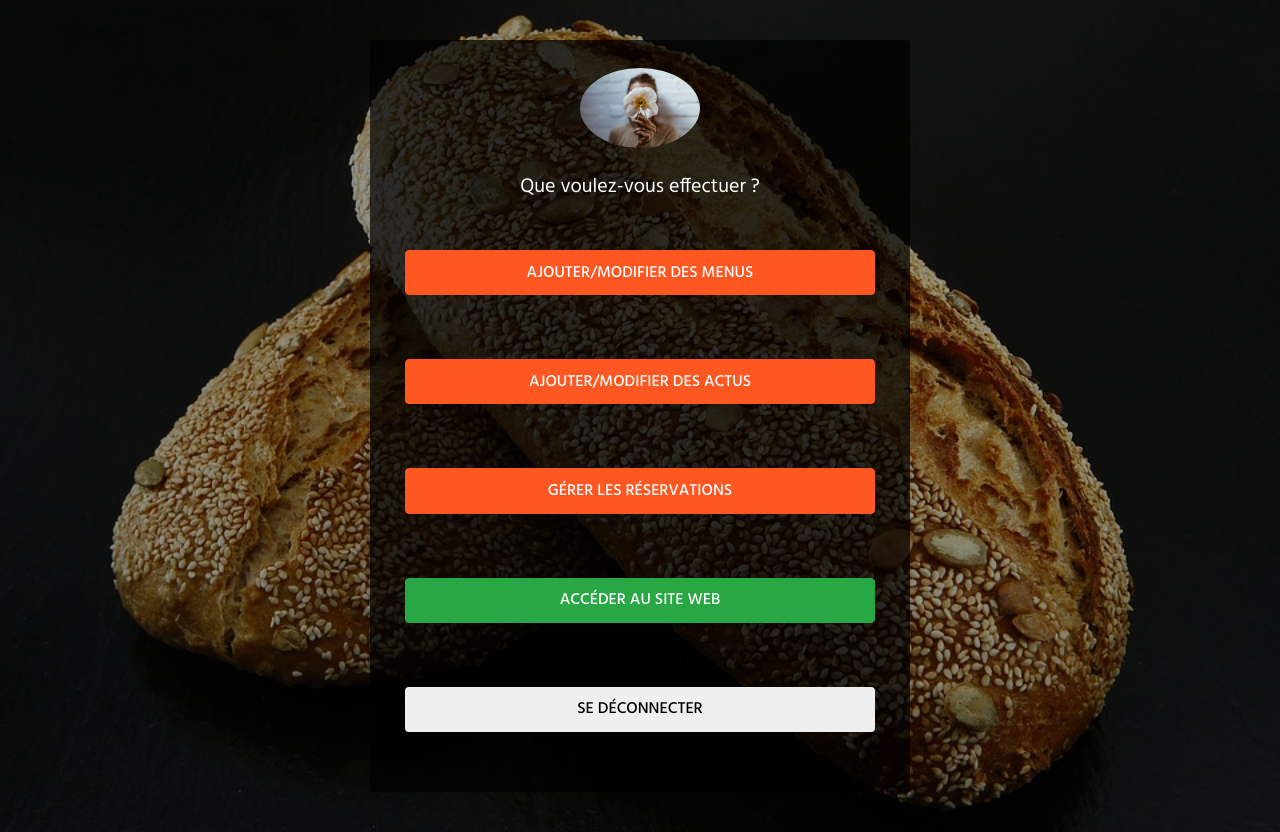
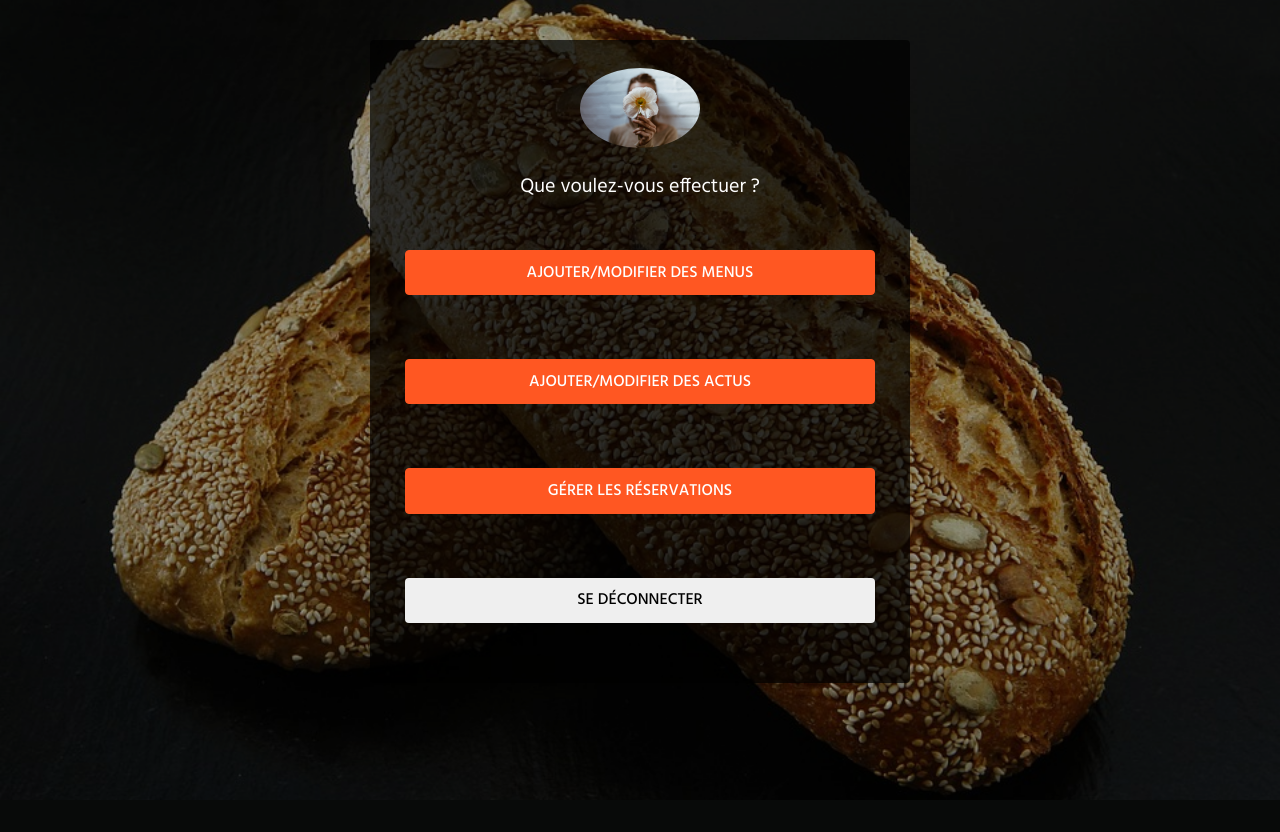
Before and after one commit to guio12/strascook_symfony4, a PHP site: template src/View/StrasCook/login2.html.twig in a window 1280 px wide. After the commit the page ends 799 px from the top, so only its background shows below. Run offline with PHP 8.4, Linux system fonts and the light colour scheme; the template is opened without the code that fills it, so the values that code supplies are empty; some libraries are stand-ins or nearby versions.

Commit message:
modif des liens dans page login2 (envoi vers /réservation)

```diff
--- a/src/View/StrasCook/login2.html.twig
+++ b/src/View/StrasCook/login2.html.twig
@@ -28,8 +28,7 @@
                                      <ul class="col-12" id="choix">
                                          <li><a href="/admin/menu"><button name ="ajouter_menus" class="btn btn-primary btn-block float-right">Ajouter/Modifier des menus</button></a></li>
                                         <li><a href="/admin/actu"><button name ="ajouter_actu" class="btn btn-primary btn-block float-right">Ajouter/Modifier des actus</button></a></li>
-                                        <li><button name ="reservations" class="btn btn-primary btn-block float-right">Gérer les réservations</button></li>
-                                        <li><a href="/accueil"><button name ="retour_accueil" class="btn btn-success btn-block float-right">Accéder au site web</button></a></li>
+                                         <li><a href="/reservation"><button name ="reservations" class="btn btn-primary btn-block float-right">Gérer les réservations</button></a></li>
                                         <li><a href="/logout"><button class="glyphicon glyphicon-user btn btn-faded btn-block float-right" aria-hidden="true">Se déconnecter </button>
                                          </a>
                                           </li>
```
Also changed, not shown: public/assets/img/img-actu/image5ae87951e6831.jpg (deleted), public/assets/img/img-actu/image5ae8bebc00a4c.jpg (added).
